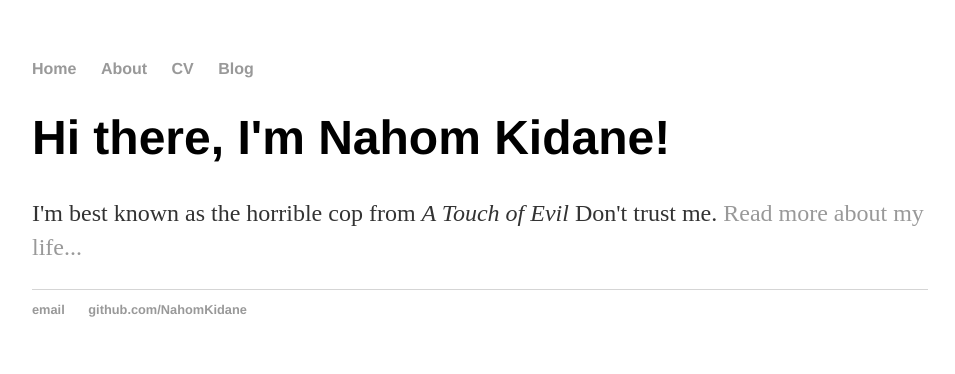
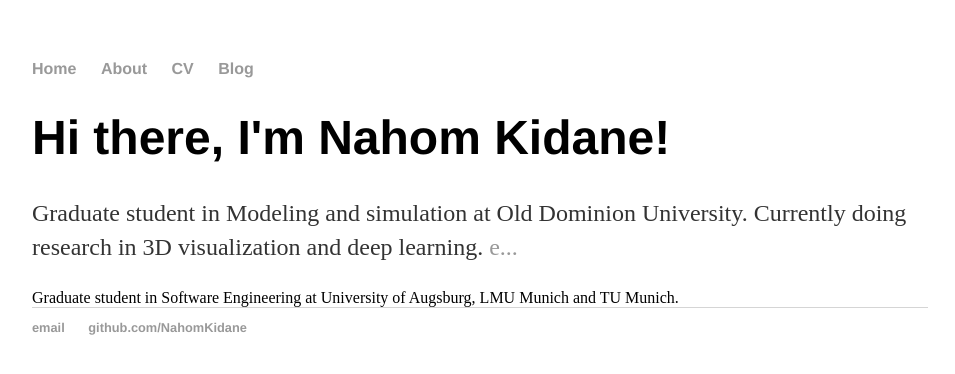
Before and after one commit to NahomKidane/NahomKidane.github.io, a Jekyll site: the page built from index.html, in a window 1280 px wide. Shown: the top 374 px of the page, without its empty margins (160-1115 px from the left). Built offline with Jekyll 4.4.1, drawn with Linux system fonts in a browser that asks for light colours.

Commit message:
Update index.html

```diff
--- a/index.html
+++ b/index.html
@@ -4,5 +4,8 @@ title: Nahom Kidane
 ---
 <div class="blurb">
 	<h1>Hi there, I'm Nahom Kidane!</h1>
-	<p>I'm best known as the horrible cop from <em>A Touch of Evil</em> Don't trust me. <a href="/about">Read more about my life...</a></p>
+	<p>Graduate student in Modeling and simulation at Old Dominion University. Currently doing research in 3D visualization and deep learning. <a href="https://www.odu.edu/msve">e...</a></p>
 </div><!-- /.blurb -->
+
+
+Graduate student in Software Engineering at University of Augsburg, LMU Munich and TU Munich.
```
